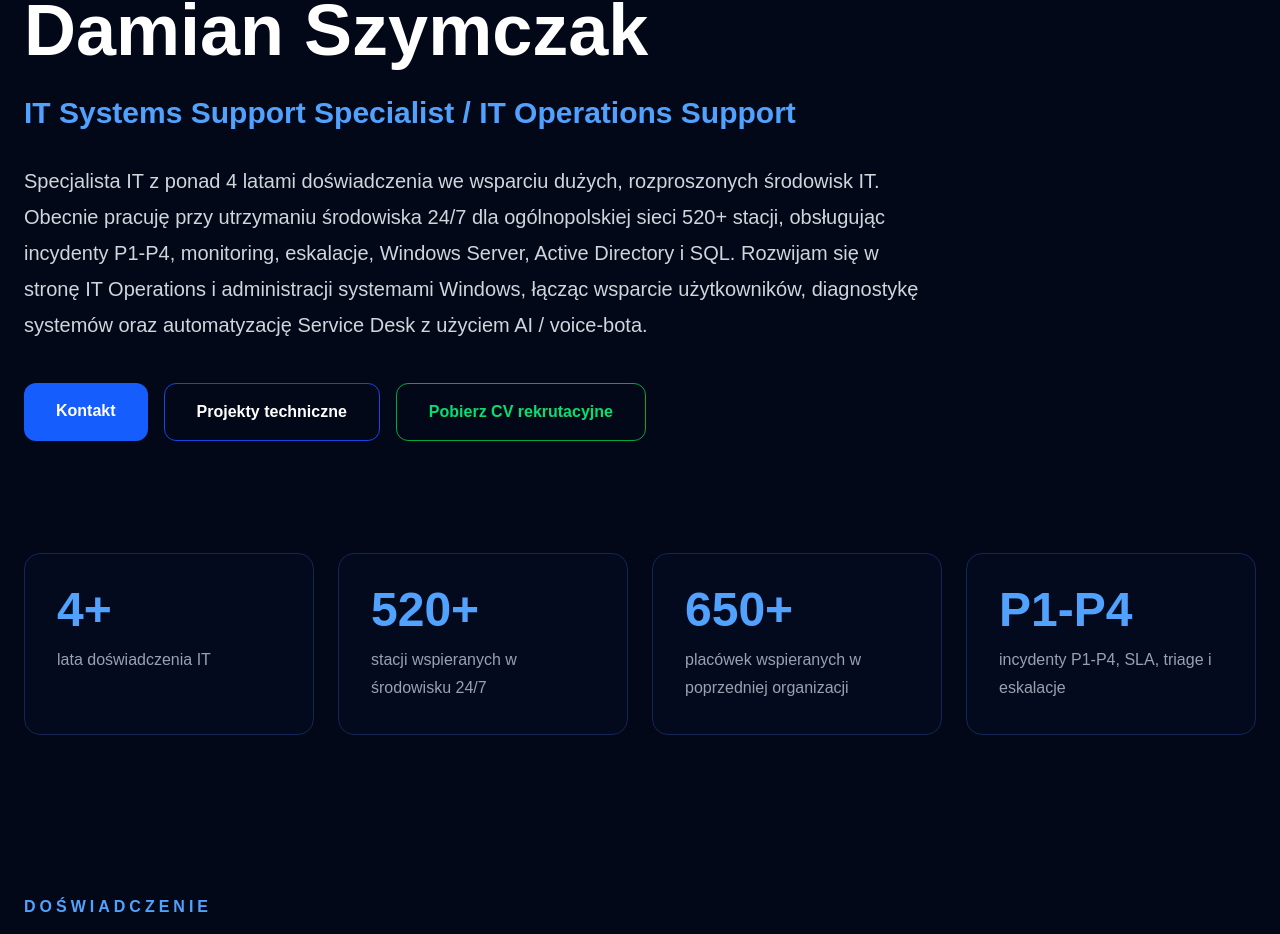
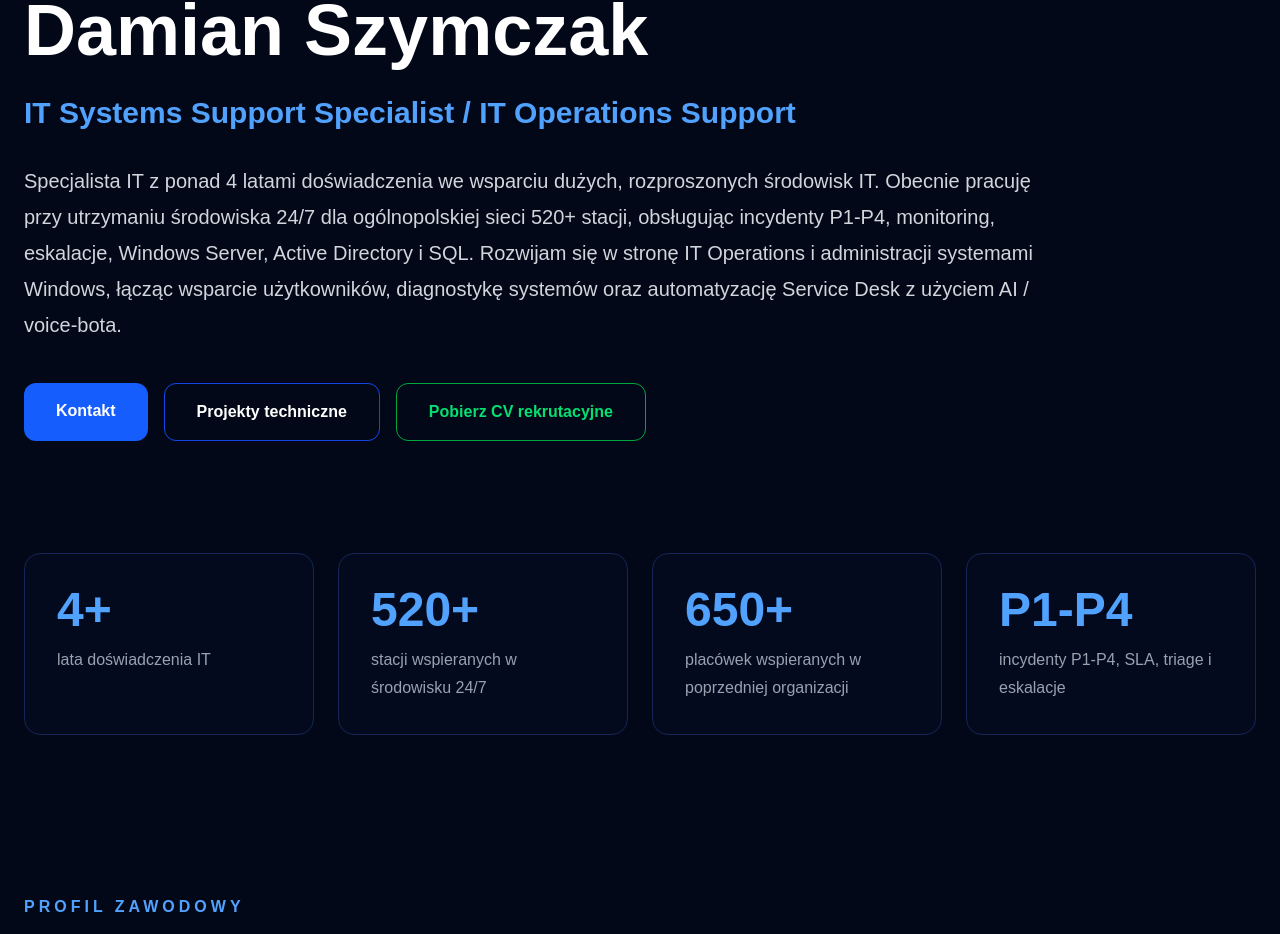
Before and after one commit to damianszymczak-it/damian-portfolio, a Next.js app: page / in a window 1280 px wide. Shown: the part 268-1202 px from the top of the page. Built offline with nearby package versions, Linux system fonts and the light colour scheme.

Commit message:
Remove duplicated experience section

```diff
--- a/src/app/page.tsx
+++ b/src/app/page.tsx
@@ -421,7 +421,9 @@ function BulletList({
           key={item}
           className={compact ? "flex gap-3 leading-7" : "flex gap-3 leading-8"}
         >
-          <span className="mt-[1px] shrink-0 text-blue-400">•</span>
+          <span aria-hidden="true" className="mt-[1px] shrink-0 text-blue-400">
+            •
+          </span>
           <span>{item}</span>
         </div>
       ))}
@@ -506,7 +508,7 @@ export default function Home() {
             IT Systems Support Specialist / IT Operations Support
           </h2>
 
-          <p className="max-w-4xl text-xl leading-9 text-gray-300">
+          <p className="max-w-5xl text-xl leading-9 text-gray-300">
             Specjalista IT z ponad 4 latami doświadczenia we wsparciu dużych,
             rozproszonych środowisk IT. Obecnie pracuję przy utrzymaniu
             środowiska 24/7 dla ogólnopolskiej sieci 520+ stacji, obsługując
@@ -560,11 +562,11 @@ export default function Home() {
       </section>
 
       <section id="about" className="mx-auto max-w-7xl px-6 py-20">
-         <SectionTitle
-         eyebrow="Doświadczenie"
-         title="Doświadczenie zawodowe IT"
-         description="Skala środowisk, odpowiedzialność operacyjna i technologie wykorzystywane w pracy IT."
-/>
+        <SectionTitle
+          eyebrow="Profil zawodowy"
+          title="Operacyjne IT, nie tylko klasyczny helpdesk"
+          description="Doświadczenie łączące Service Desk, IT Operations, monitoring, obsługę incydentów, wsparcie użytkowników, elementy administracji Windows Server / Active Directory oraz pracę z danymi i automatyzacją."
+        />
 
         <div className="grid gap-8 lg:grid-cols-2">
           <div className="rounded-2xl border border-blue-950 bg-blue-950/10 p-8">
@@ -661,7 +663,7 @@ export default function Home() {
         <SectionTitle
           eyebrow="Doświadczenie"
           title="Doświadczenie zawodowe IT"
-          description="Skala środowisk, zakres odpowiedzialności operacyjnej oraz technologie wykorzystywane w codziennej pracy IT."
+          description="Skala środowisk, odpowiedzialność operacyjna i technologie wykorzystywane w pracy IT."
         />
 
         <div className="space-y-10">
```
